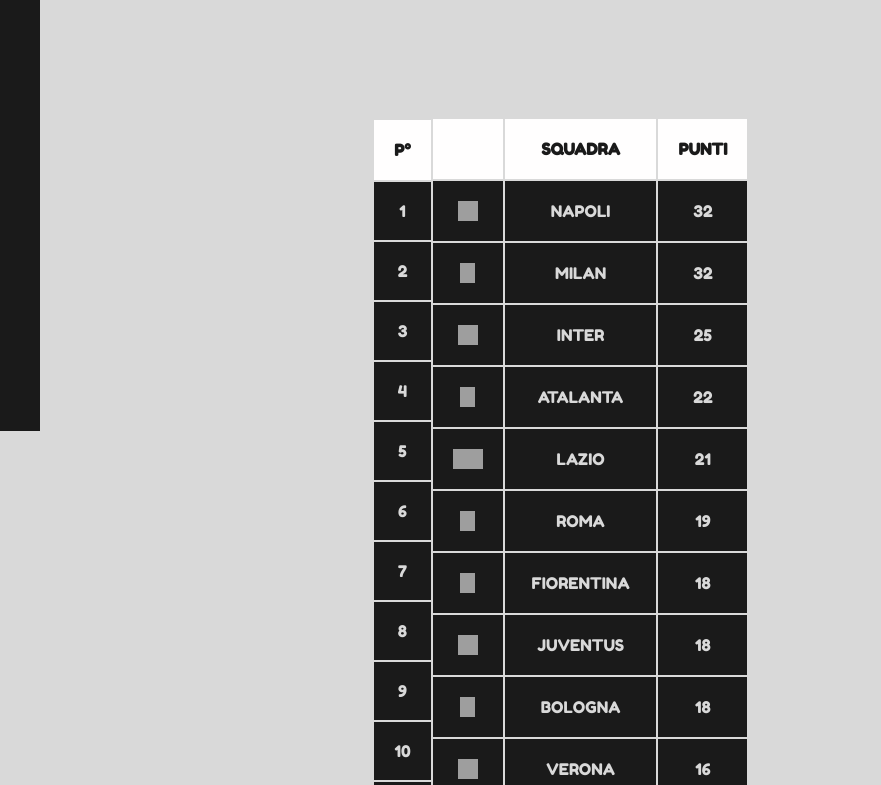
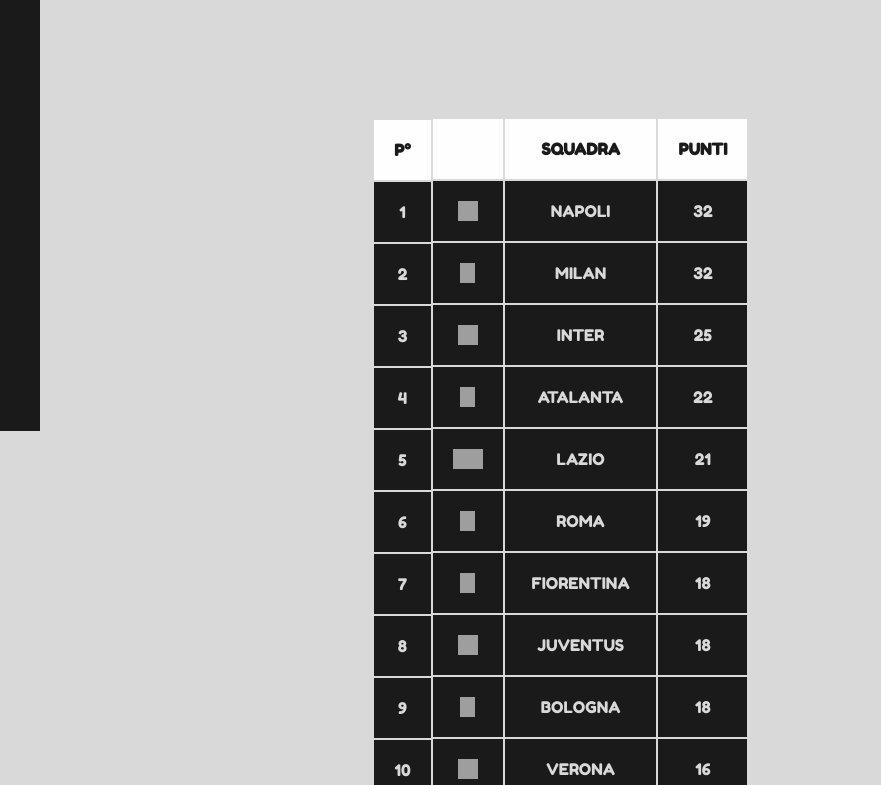
Before and after one commit to Alerapi2001/web-platform-gsvnty, a plain HTML site: page index.html in a window 1280 px wide. Shown: the part 399-1184 px from the top of the page, without its empty margins (0-881 px from the left). Drawn offline with Linux system fonts and the light colour scheme; grey boxes are pictures that could not be loaded; a web font is replaced by a local one.

Commit message:
1 file modified

```diff
--- a/styles.css
+++ b/styles.css
@@ -77,7 +77,7 @@ body{
 #ciao{
   border-spacing: 0px;
   border: 2px solid #d9d9d9;
-  margin-top: -40px;
+  margin-top: -1px;
 }
 
 #caltbl{
@@ -105,7 +105,7 @@ body{
   font-family: 'Fredoka One', cursive;
   text-align: center;
 
-  height: 60px;
+  height: 62px;
   border-bottom: 2px solid #d9d9d9;
   background: #1a1a1a;
 }
```
